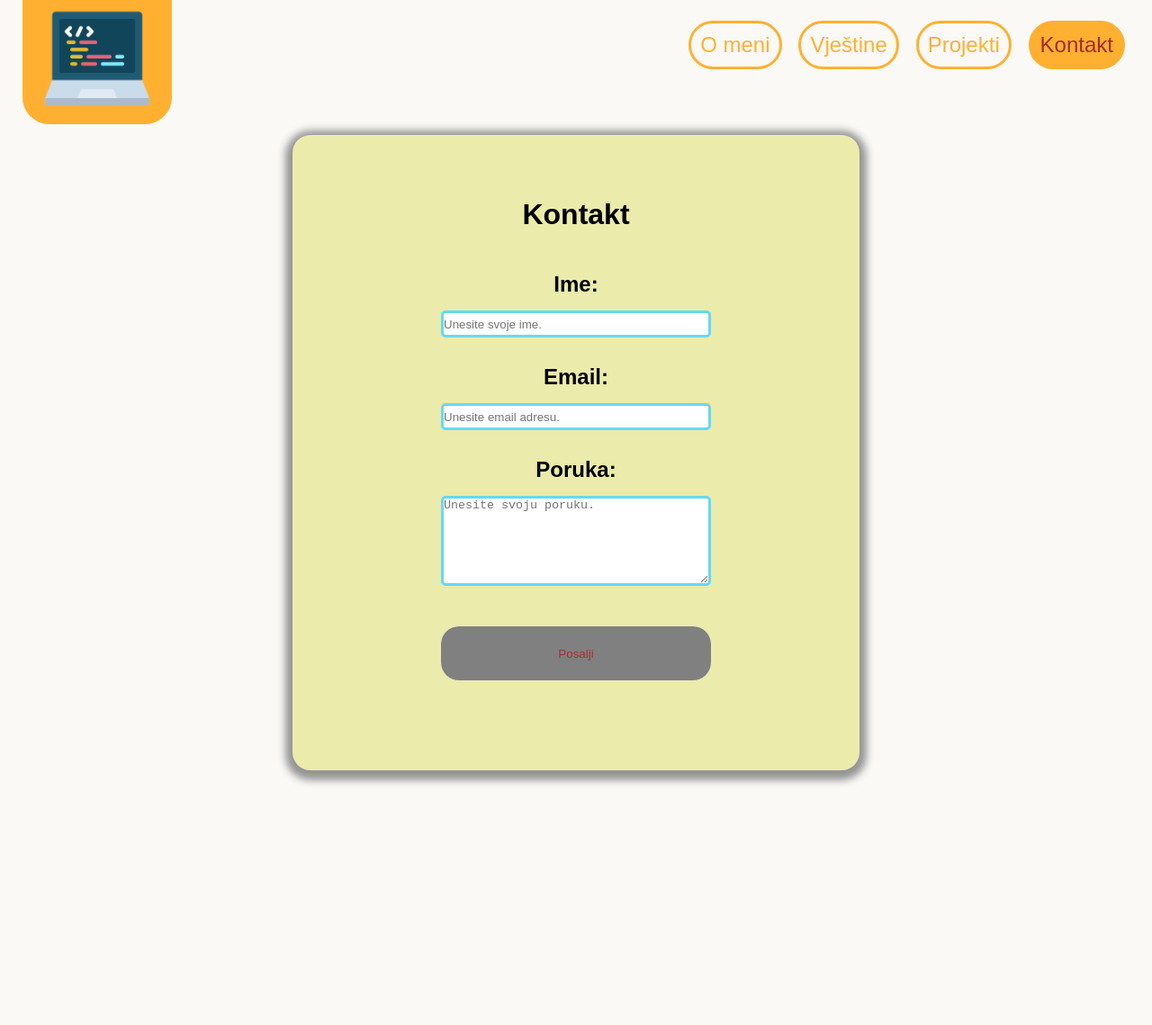
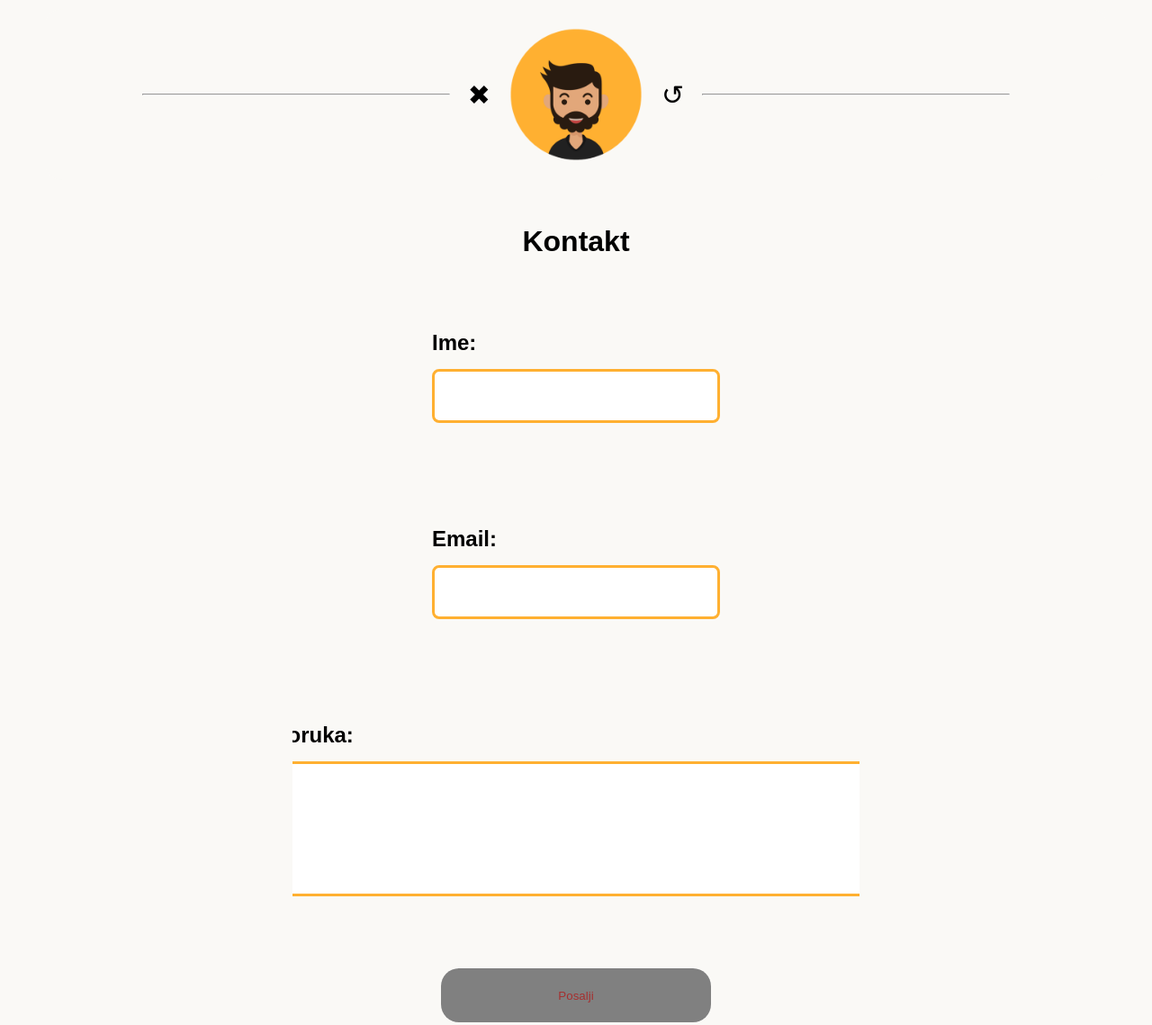
Before and after one commit to ilokan/SCSS-Projekat, a plain HTML site: page kontakt.html in a window 1280 px wide. Shown: the whole page at 90% size. Before the commit the page ends 886 px from the top, so only its background shows below. Drawn offline with nearby package versions, Linux system fonts and the light colour scheme.

Commit message:
kontakt promjena kontakt page-a promjena izgleda forme promjena o meni page-a

```diff
--- a/kontakt.html
+++ b/kontakt.html
@@ -9,41 +9,37 @@
 
 </head>
 <body>
-    <nav>
-        <a id="povratak" href="index.html"><img src="slike/laptop.png" alt="Laptop"></a>
-        <ul class="nav-meni">
-            <li class="nav-meni-item"><a href="index.html">O meni</a></li>
-            <li class="nav-meni-item"><a href="vjestine.html">Vještine</a></li>
-            <li class="nav-meni-item"><a href="projekti.html">Projekti</a></li>
-            <li class="nav-meni-item"><a href="kontakt.html" class="trenutni-link">Kontakt</a></li>
-        </ul>
-        <div class="hamburger">
-            <span class="bar"></span>
-            <span class="bar"></span>
-            <span class="bar"></span>
-        </div>
-  </nav>
+    <div id="kontakt">
+        <hr width="30%">
+        <a id="x" href="index.html">&#10006;</a>
+        <img src="slike/avatar.png" alt="">
+        <a id="reload" href="kontakt.html">&#8634;</a>
+        <hr width="30%">
+    </div>
   <section>
-    <div id="forma">
         <form id="form" action="baza.php" method="post" >
             <label>Kontakt</label>
+            <div id="div-ime">
             <label id="unos" >Ime:</label>
-            <input id="name" name="ime" type="text" onkeyup="enable()" placeholder="Unesite svoje ime." >
-            <!-- <span id="greska"></span> -->
+            <input id="name" name="ime" type="text" onkeyup="enable()" >
+            </div>
+            <div id="div-email">
             <label id="unos" >Email:</label>
-            <input type="email"  id="email" name="email" onkeyup="enable()" placeholder="Unesite email adresu." >
-            <!-- <span id="greska1"></span> -->
+            <input type="email"  id="email" name="email" onkeyup="enable()" >
+            </div>
+            <div id="poruka">
             <label id="unos">Poruka:</label>
-            <textarea id="text" name="textarea" onkeyup="enable()"  placeholder="Unesite svoju poruku." ></textarea>
-            <!-- <span id="greska2"></span> -->
-            <div class="nesto">
+            <textarea id="text" name="textarea" onkeyup="enable()"></textarea>
+            </div>
+
+            <div id="nesto">
+
                 <button disabled id="submit"  type="submit" class="dugme" value="submit" >Posalji
                 </button>
+            </div>
 
-            </div>
         </form>
 
-    </div>
 </section>
 <script src="https://code.jquery.com/jquery-3.7.1.min.js"
 integrity="sha256-/JqT3SQfawRcv/BIHPThkBvs0OEvtFFmqPF/lYI/Cxo="
--- a/stilovi/stil.scss
+++ b/stilovi/stil.scss
@@ -45,25 +45,61 @@ label{
     font-weight: bold;
 }
 form{
+    background-color: transparent;
     text-align: center;
-    padding: 50px 10px 50px 10px;
+    padding: 50px 0 50px 0;
+    overflow: hidden;
     display: flex;
-    flex-direction: column;
+    flex-wrap: wrap;
     align-items: center;
-    row-gap: 15px;
+    justify-content: center;
+    align-items: center;
+    width: 50%;
+    label{
+        flex-basis: 100%;
+    }
 
 }
 textarea{
-    border: #65d8f5 solid 3px;
-    border-radius: 5px;
-    width: 300px;
-    min-height: 100px;
+    border: #ffb031 solid 3px;
+    border-radius: 8px;
+    width: 673px;
+    min-height: 150px;
 }
 input{
-    border: #65d8f5 solid 3px;
-    border-radius: 5px;
-    width:300px;
-    min-height: 30px;
+    border: #ffb031 solid 3px;
+    border-radius: 8px;
+    width:320px;
+    min-height: 60px;
+}
+#div-ime, #div-email{
+    margin-left: 0;
+    margin-right: 0;
+    padding-left: 0;
+    padding-right: 0;
+    box-shadow: none;
+    background-color: transparent;
+    display: flex;
+    justify-content: center;
+    align-items: flex-start;
+    flex-direction: column;
+    flex-basis: 50%;
+    row-gap: 15px;
+}
+#poruka{
+    margin-left: 0;
+    margin-right: 0;
+    padding-left: 0;
+    padding-right: 0;
+    flex-basis: 100%;
+    display: flex;
+    flex-direction: column;
+    justify-content: center;
+    align-items: center;
+    row-gap: 15px;
+    background-color: transparent;
+    box-shadow: none;
+    align-items: flex-start;
 }
 .dugme{
     display: flex;
@@ -97,7 +133,7 @@ input{
     display: flex;
 
 }
-.nesto{
+#nesto{
     box-shadow: none;
     border-radius: 20px;
     padding: 0;
@@ -165,22 +201,40 @@ input{
     justify-content: center;
     align-items: center;
     flex-direction: column;
-    margin-top: 0;
+    margin-top: 200px;
     padding-top: 50px;
+    padding-bottom: 100px;
+    overflow: visible;
+}
+.kartica{
+    position: relative;
+    background-color: #FAF9F6;
+    border-radius: 10px;
+    margin: 20px ;
+    padding-top: 10px;
+    padding-bottom: 0;
+    display: flex;
+    align-items: center;
+    justify-content: center;
+
+    img{
+        position: absolute;
+        width: 700px;
+        height: 700px;
+        top: -50px;
+    }
+
 }
 .pozadina{
     box-shadow: none;
     border: 0;
-    background-color: varijable.$bg;
+    background-color: transparent;
     display: flex;
     justify-content: center;
     align-items: center;
     margin-bottom: 0;
     padding-bottom:0 ;
-    img{
-        width:600px;
-        height: 300px;
-    }
+
 }
 .vjestine, .projekti{
 
@@ -243,17 +297,25 @@ input{
         background-color: #FAF9F6;
         top:0;
 }
-#forma{
-    background-color:  #ebebab;
-    margin-top: 150px;
+
+#kontakt{
     display: flex;
     justify-content: center;
     align-items: center;
-    flex-direction: column;
-    padding: 20px 10px 20px 10px;
-    width: 50%;
-    min-height: 705px;
-
+    margin-top: 10px;
+    margin-bottom: 0;
+    box-shadow: none;
+    background-color: varijable.$bg;
+    img{
+        width: 150px;
+        height: 150px;
+    }
+}
+#x, #reload{
+    margin: 20px;
+    font-size: 30px;
+    text-decoration: none;
+    color:black;
 }
 
 .hero{
```
Also changed, not shown: index.html (+3 -1 lines), stilovi/stil.css, 1 other file.
